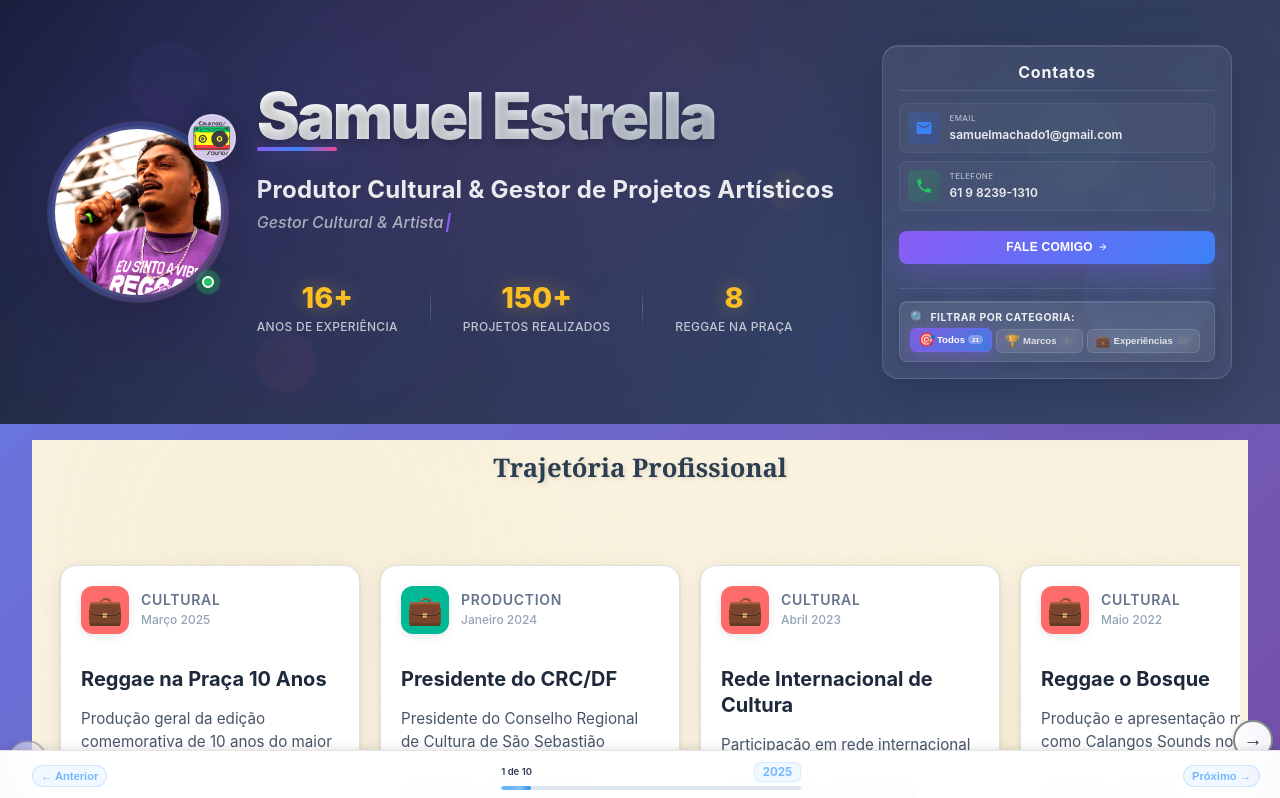
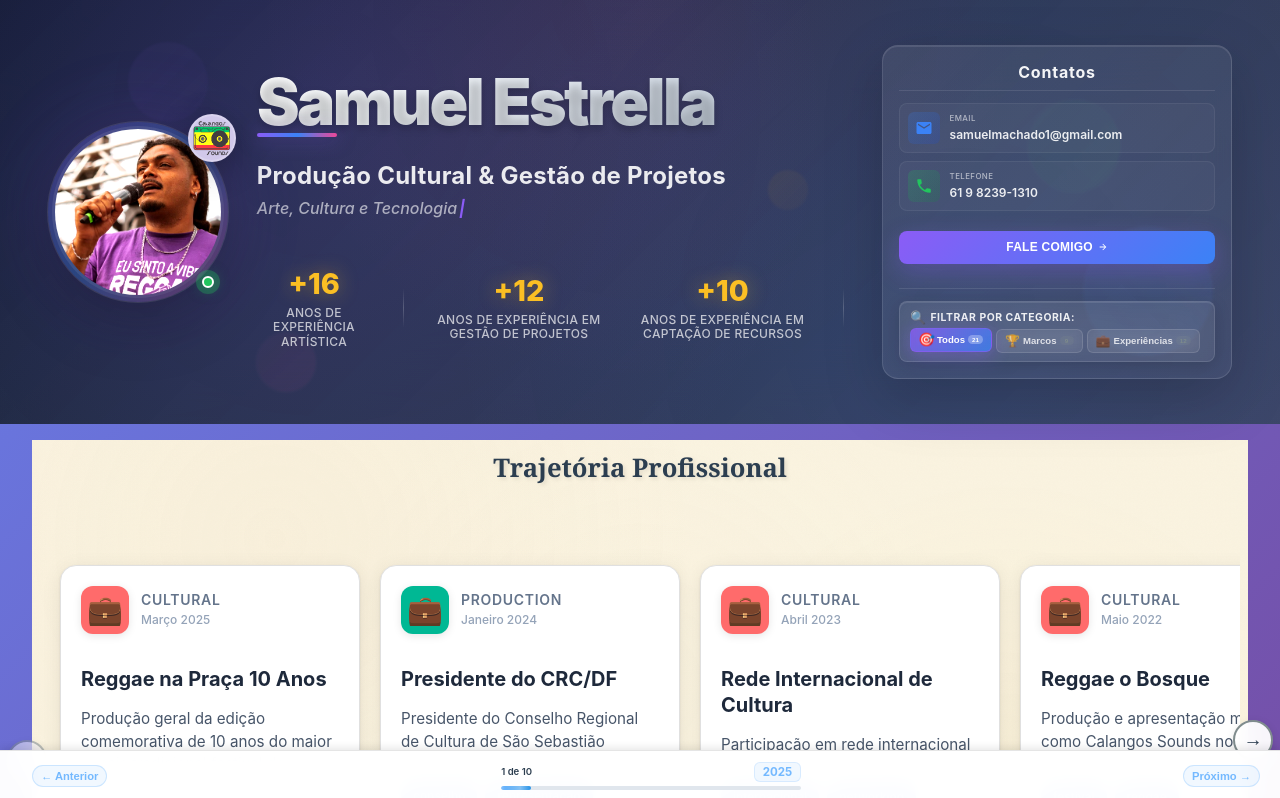
Before and after one commit to samuelmachado1/portifolioCultural, a React (Vite) app: page / in a window 1280 px wide. Shown: the top 798 px of the page. Built offline with nearby package versions, Linux system fonts and the light colour scheme.

Commit message:
feat: adjusts on Header

```diff
--- a/src/components/Portfolio/Portfolio.tsx
+++ b/src/components/Portfolio/Portfolio.tsx
@@ -22,9 +22,8 @@ export const Portfolio: React.FC<PortfolioProps> = ({ data }) => {
   const [displayedText, setDisplayedText] = useState('');
   const [activeFilter, setActiveFilter] = useState<string>('all');
   const [isMobile, setIsMobile] = useState(false);
-  const fullText = 'Gestor Cultural & Artista';
+  const fullText = 'Arte, Cultura e Tecnologia';
 
-  // Detectar mobile
   useEffect(() => {
     const checkMobile = () => {
       setIsMobile(window.innerWidth <= 768);
@@ -36,7 +35,7 @@ export const Portfolio: React.FC<PortfolioProps> = ({ data }) => {
     return () => window.removeEventListener('resize', checkMobile);
   }, []);
 
-  // Função para extrair o ano mais recente de uma data
+
   const extractLatestYear = (dateString: string): number => {
     if (!dateString) return 0;
     const yearMatches = dateString.match(/\d{4}/g);
@@ -44,14 +43,12 @@ export const Portfolio: React.FC<PortfolioProps> = ({ data }) => {
     return Math.max(...yearMatches.map(year => parseInt(year, 10)));
   };
 
-  // Filtrar e ordenar casas por data
   const filteredHouses = useMemo(() => {
     const filtered = houses.filter(house => {
       if (activeFilter === 'all') return true;
       return house.type === activeFilter;
     });
 
-    // Ordenar por data (mais recente primeiro)
     return filtered.sort((a, b) => {
       const dateA = a.data?.date || '';
       const dateB = b.data?.date || '';
@@ -61,7 +58,6 @@ export const Portfolio: React.FC<PortfolioProps> = ({ data }) => {
     });
   }, [houses, activeFilter]);
 
-  // Calcular contagens para cada filtro
   const itemCounts = useMemo(() => {
     const counts: { [key: string]: number } = {
       all: houses.length,
@@ -77,7 +73,7 @@ export const Portfolio: React.FC<PortfolioProps> = ({ data }) => {
   };
 
   useEffect(() => {
-    // Delay para começar a animação após o nome aparecer
+
     const startDelay = setTimeout(() => {
       let index = 0;
       const timer = setInterval(() => {
@@ -90,28 +86,19 @@ export const Portfolio: React.FC<PortfolioProps> = ({ data }) => {
       }, 100);
 
       return () => clearInterval(timer);
-    }, 2500); // Começa após 2.5 segundos
+    }, 2500);
 
     return () => clearTimeout(startDelay);
   }, [fullText]);
 
-  // const handleDownloadCV = () => {
-  //   // Simula download do CV - pode ser implementado com um link real
-  //   const cvUrl = '/SamuelEstrella-Curriculo.pdf';
-  //   const link = document.createElement('a');
-  //   link.href = cvUrl;
-  //   link.download = 'Samuel_Estrella_CV.pdf';
-  //   link.click();
-  // };
+
 
   const handleContactProject = () => {
-    // Abre WhatsApp com mensagem predefinida
     const phone = personalInfo.contact.phone.replace(/\s/g, '').replace(/[()-]/g, '');
-    const message = encodeURIComponent('Olá Samuel! Gostaria de conversar sobre um projeto cultural.');
+    const message = encodeURIComponent('Olá Samuel! Encontrei seu contato aqui no https://samuelmachado1.github.io/portifolioCultural/');
     window.open(`https://wa.me/55${phone}?text=${message}`, '_blank');
   }; return (
     <div className="portfolio-container">
-      {/* Header Premium Redesenhado - Inspirado nos melhores portfólios do mundo */}
       <header className="portfolio-header">
         <div className="header-background">
           <div className="floating-particles">
@@ -158,19 +145,20 @@ export const Portfolio: React.FC<PortfolioProps> = ({ data }) => {
 
               <div className="stats-row">
                 <div className="stat-item">
-                  <div className="stat-number">{personalInfo.yearsActive}+</div>
-                  <div className="stat-label">Anos de experiência</div>
+                  <div className="stat-number">+{personalInfo.yearsActive}</div>
+                  <div className="stat-label">Anos de experiência artística</div>
                 </div>
                 <div className="stat-divider"></div>
                 <div className="stat-item">
-                  <div className="stat-number">150+</div>
-                  <div className="stat-label">Projetos realizados</div>
+                  <div className="stat-number">+{new Date().getFullYear() - 2013}</div>
+                  <div className="stat-label">Anos de experiência em Gestão de Projetos</div>
+                </div>
+                <div className="stat-item">
+                  <div className="stat-number">+{new Date().getFullYear() - 2015}</div>
+                  <div className="stat-label">Anos de experiência em Captação de Recursos</div>
                 </div>
                 <div className="stat-divider"></div>
-                <div className="stat-item">
-                  <div className="stat-number">8</div>
-                  <div className="stat-label">Reggae na Praça</div>
-                </div>
+
               </div>
             </div>
           </div>
@@ -193,7 +181,6 @@ export const Portfolio: React.FC<PortfolioProps> = ({ data }) => {
                 </div>
               </div>
 
-              {/* Telefone oculto em mobile - o botão "Fale comigo" já direciona para WhatsApp */}
               {!isMobile && (
                 <div className="contact-row phone-row">
                   <div className="contact-icon phone-icon">
@@ -207,19 +194,7 @@ export const Portfolio: React.FC<PortfolioProps> = ({ data }) => {
                   </div>
                 </div>
               )}
-              {/* FilterBar integrada no header */}
 
-              {/* <div className="contact-row">
-                <div className="contact-icon location-icon">
-                  <svg viewBox="0 0 24 24" fill="currentColor">
-                    <path d="M12 2C8.13 2 5 5.13 5 9c0 5.25 7 13 7 13s7-7.75 7-13c0-3.87-3.13-7-7-7zm0 9.5c-1.38 0-2.5-1.12-2.5-2.5s1.12-2.5 2.5-2.5 2.5 1.12 2.5 2.5-1.12 2.5-2.5 2.5z" />
-                  </svg>
-                </div>
-                <div className="contact-info">
-                  <div className="contact-label">Localização</div>
-                  <div className="contact-value">São Sebastião, DF</div>
-                </div>
-              </div> */}
             </div>
 
             <div className="action-buttons">
@@ -229,15 +204,9 @@ export const Portfolio: React.FC<PortfolioProps> = ({ data }) => {
                   <path d="M12 4l-1.41 1.41L16.17 11H4v2h12.17l-5.58 5.59L12 20l8-8z" />
                 </svg>
               </button>
-              {/* <button className="btn-secondary" onClick={handleDownloadCV}>
-                <span>Download CV</span>
-                <svg viewBox="0 0 24 24" fill="currentColor">
-                  <path d="M19 9h-4V3H9v6H5l7 7 7-7zM5 18v2h14v-2H5z" />
-                </svg>
-              </button> */}
+
             </div>
 
-            {/* FilterBar integrada no painel de contatos - apenas em desktop */}
             {!isMobile && (
               <div className="contact-filter-section">
                 <FilterBar
@@ -250,18 +219,8 @@ export const Portfolio: React.FC<PortfolioProps> = ({ data }) => {
           </div>
         </div>
 
-        {/* Indicador de scroll */}
-        {/* <div className="scroll-indicator">
-          <div className="scroll-text">Explore o portfólio</div>
-          <div className="scroll-arrow">
-            <svg viewBox="0 0 24 24" fill="currentColor">
-              <path d="M7.41 8.59L12 13.17l4.59-4.58L18 10l-6 6-6-6 1.41-1.41z" />
-            </svg>
-          </div>
-        </div> */}
       </header>
 
-      {/* Área do tabuleiro */}
       <main className="board-container">
         <Board
           houses={filteredHouses}
--- a/src/data/portfolio.ts
+++ b/src/data/portfolio.ts
@@ -3,17 +3,16 @@ import type { BoardHouse } from "../types/portfolio";
 const portfolioData = {
   profile: {
     name: "Samuel Estrella",
-    title: "Produtor Cultural & Gestor de Projetos Artísticos",
-    bio: "Especialista em gestão de projetos artísticos, eventos musicais e desenvolvimento de talentos emergentes. Experiência consolidada em produção executiva e curadoria cultural.",
+    title: "Produção Cultural & Gestão de Projetos",
+    bio: "Especialista em gestão de projetos culturais, políticas públicas para cultura e captação de recursos públicos. Experiência consolidada em produção executiva e curadoria de evemtos.",
     contact: {
-      email: "samuel.estrella@outlook.com",
-      phone: "+55 (11) 99847-3621",
-      whatsapp: "+55 (11) 99847-3621",
+      email: "samuelmachado1@gmail.com",
+      phone: "+55 (61) 98239-1310",
+      whatsapp: "+55 (61) 98239-1310",
       social: {
         linkedin: "https://linkedin.com/in/samuel-estrella",
-        instagram: "https://instagram.com/samuelestrellasp",
-        youtube: "https://youtube.com/@samuelestrellamusic",
-        spotify: "https://open.spotify.com/artist/samuelestrellaofficial",
+        instagram: "https://instagram.com/techarastabr",
+        youtube: "https://youtube.com/samuelestrella",
       },
     },
     avatar: "/src/assets/SamuelEstrella.jpg",
```
